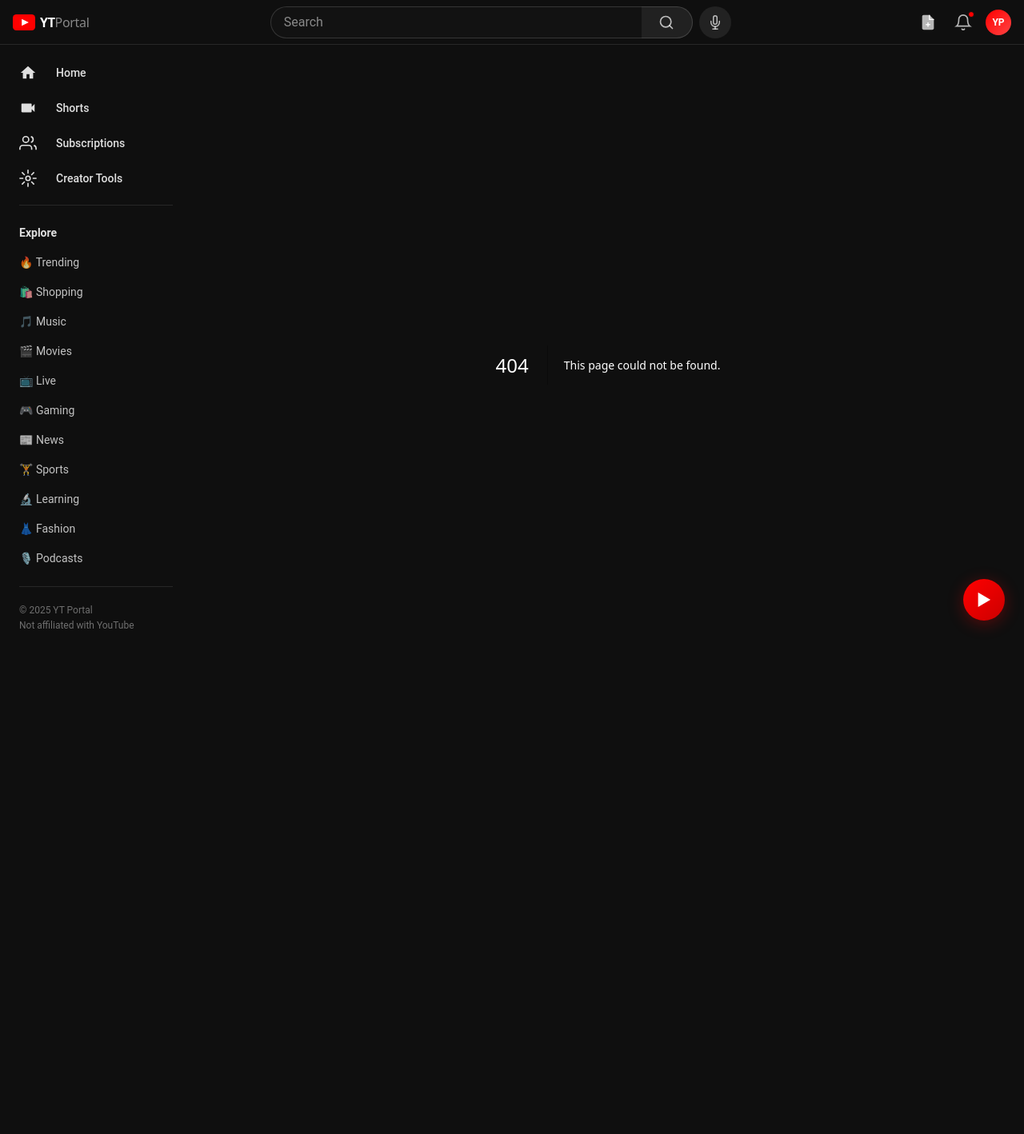
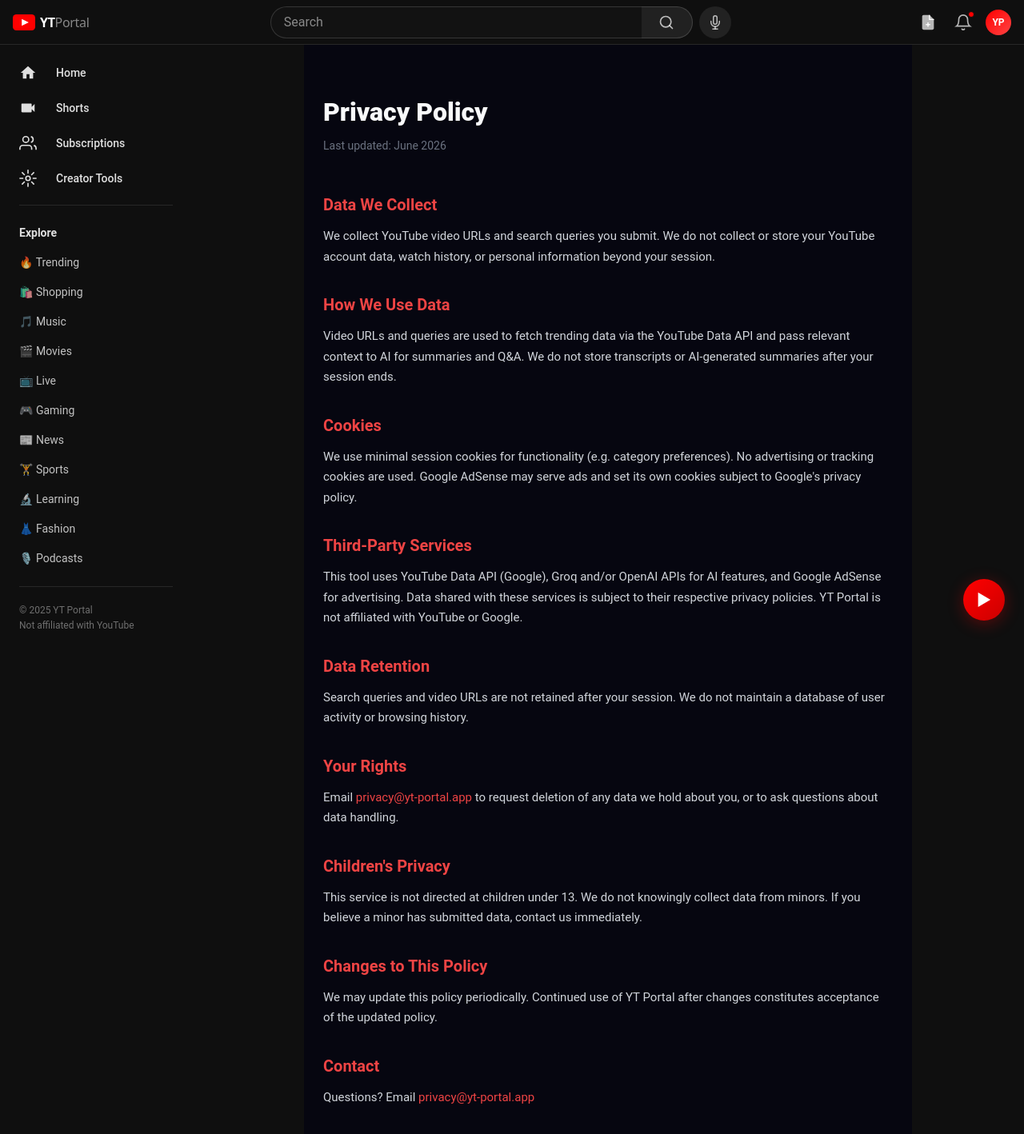
Before and after one commit to infosiva/yt-portal, a Next.js app: page /privacy in a window 1280 px wide. Before the commit this address had no page. Shown: the top 1418 px of the page at 80% size. Before the commit the page ends 856 px from the top, so only its background shows below. Built offline with nearby package versions, Linux system fonts and the light colour scheme.

Commit message:
feat(scaffold): add privacy page, feedback API, 404, og.png, robots.txt — §F AdSense compliance

```diff
--- /dev/null
+++ b/app/api/feedback/route.ts
@@ -0,0 +1,38 @@
+import { NextRequest, NextResponse } from 'next/server'
+
+export async function POST(req: NextRequest) {
+  const ip = req.headers.get('x-forwarded-for') ?? 'unknown'
+  const body = await req.json()
+  const { rating, message, page } = body
+
+  if (!rating || rating < 1 || rating > 5)
+    return NextResponse.json({ error: 'Invalid rating' }, { status: 400 })
+  if (!message || message.trim().length < 5)
+    return NextResponse.json({ error: 'Message too short' }, { status: 400 })
+
+  const entry = {
+    id: Date.now().toString(),
+    rating,
+    message,
+    page: page ?? '/',
+    ip,
+    ts: new Date().toISOString(),
+  }
+
+  console.log('[feedback]', JSON.stringify(entry))
+
+  const token = process.env.TELEGRAM_BOT_TOKEN
+  const chat = process.env.TELEGRAM_CHAT_ID
+  if (token && chat) {
+    await fetch(`https://api.telegram.org/bot${token}/sendMessage`, {
+      method: 'POST',
+      headers: { 'Content-Type': 'application/json' },
+      body: JSON.stringify({
+        chat_id: chat,
+        text: `⭐ ${rating}/5 — ${message} (${page ?? '/'})`,
+      }),
+    }).catch(() => {})
+  }
+
+  return NextResponse.json({ ok: true, id: entry.id })
+}
--- /dev/null
+++ b/app/not-found.tsx
@@ -0,0 +1,62 @@
+import Link from 'next/link'
+
+export default function NotFound() {
+  return (
+    <div
+      style={{
+        minHeight: '70vh',
+        display: 'flex',
+        flexDirection: 'column',
+        alignItems: 'center',
+        justifyContent: 'center',
+        gap: 16,
+        padding: '40px 16px',
+        textAlign: 'center',
+        background: '#060610',
+      }}
+    >
+      <div
+        style={{
+          fontSize: 64,
+          fontWeight: 900,
+          background: 'linear-gradient(135deg, #ef4444, #b91c1c)',
+          WebkitBackgroundClip: 'text',
+          WebkitTextFillColor: 'transparent',
+          backgroundClip: 'text',
+          lineHeight: 1,
+        }}
+      >
+        404
+      </div>
+      <h1 style={{ fontSize: 22, fontWeight: 800, color: '#f9fafb', margin: 0 }}>
+        Page not found
+      </h1>
+      <p
+        style={{
+          fontSize: 13,
+          color: 'rgba(249,250,251,0.4)',
+          margin: 0,
+          maxWidth: 320,
+        }}
+      >
+        This page has moved or doesn&apos;t exist. Head back to discover what&apos;s trending.
+      </p>
+      <Link
+        href="/"
+        style={{
+          marginTop: 8,
+          padding: '12px 28px',
+          borderRadius: 12,
+          background: 'rgba(239,68,68,0.15)',
+          color: '#ef4444',
+          fontWeight: 800,
+          fontSize: 14,
+          textDecoration: 'none',
+          border: '1px solid rgba(239,68,68,0.3)',
+        }}
+      >
+        Back to YT Portal →
+      </Link>
+    </div>
+  )
+}
--- /dev/null
+++ b/app/privacy/page.tsx
@@ -0,0 +1,47 @@
+export const metadata = {
+  title: 'Privacy Policy — YT Portal',
+  description: 'How YT Portal handles your data.',
+}
+
+const Section = ({ title, children }: { title: string; children: React.ReactNode }) => (
+  <section style={{ marginBottom: 32 }}>
+    <h2 style={{ fontSize: 20, fontWeight: 700, color: '#ef4444', marginBottom: 12 }}>{title}</h2>
+    <div style={{ color: '#d1d5db', lineHeight: 1.7, fontSize: 15 }}>{children}</div>
+  </section>
+)
+
+export default function PrivacyPage() {
+  return (
+    <main style={{ maxWidth: 760, margin: '0 auto', padding: '60px 24px 80px', background: '#060610', minHeight: '100vh' }}>
+      <h1 style={{ fontSize: 32, fontWeight: 900, color: '#f9fafb', marginBottom: 8 }}>Privacy Policy</h1>
+      <p style={{ color: '#6b7280', marginBottom: 48, fontSize: 14 }}>Last updated: June 2026</p>
+      <Section title="Data We Collect">
+        <p>We collect YouTube video URLs and search queries you submit. We do not collect or store your YouTube account data, watch history, or personal information beyond your session.</p>
+      </Section>
+      <Section title="How We Use Data">
+        <p>Video URLs and queries are used to fetch trending data via the YouTube Data API and pass relevant context to AI for summaries and Q&amp;A. We do not store transcripts or AI-generated summaries after your session ends.</p>
+      </Section>
+      <Section title="Cookies">
+        <p>We use minimal session cookies for functionality (e.g. category preferences). No advertising or tracking cookies are used. Google AdSense may serve ads and set its own cookies subject to Google&apos;s privacy policy.</p>
+      </Section>
+      <Section title="Third-Party Services">
+        <p>This tool uses YouTube Data API (Google), Groq and/or OpenAI APIs for AI features, and Google AdSense for advertising. Data shared with these services is subject to their respective privacy policies. YT Portal is not affiliated with YouTube or Google.</p>
+      </Section>
+      <Section title="Data Retention">
+        <p>Search queries and video URLs are not retained after your session. We do not maintain a database of user activity or browsing history.</p>
+      </Section>
+      <Section title="Your Rights">
+        <p>Email <a href="mailto:privacy@yt-portal.app" style={{ color: '#ef4444' }}>privacy@yt-portal.app</a> to request deletion of any data we hold about you, or to ask questions about data handling.</p>
+      </Section>
+      <Section title="Children&apos;s Privacy">
+        <p>This service is not directed at children under 13. We do not knowingly collect data from minors. If you believe a minor has submitted data, contact us immediately.</p>
+      </Section>
+      <Section title="Changes to This Policy">
+        <p>We may update this policy periodically. Continued use of YT Portal after changes constitutes acceptance of the updated policy.</p>
+      </Section>
+      <Section title="Contact">
+        <p>Questions? Email <a href="mailto:privacy@yt-portal.app" style={{ color: '#ef4444' }}>privacy@yt-portal.app</a></p>
+      </Section>
+    </main>
+  )
+}
```
Also changed, not shown: public/og.png (added), public/robots.txt (added).
